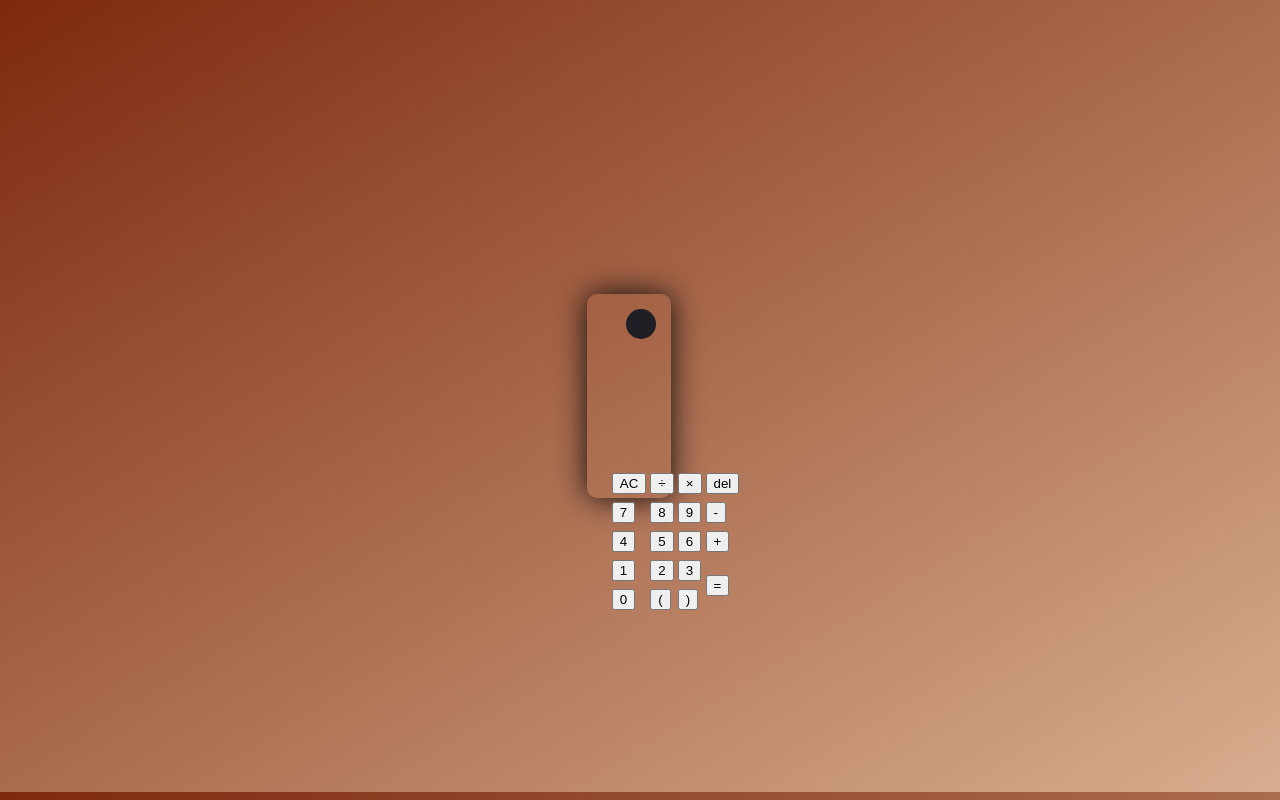
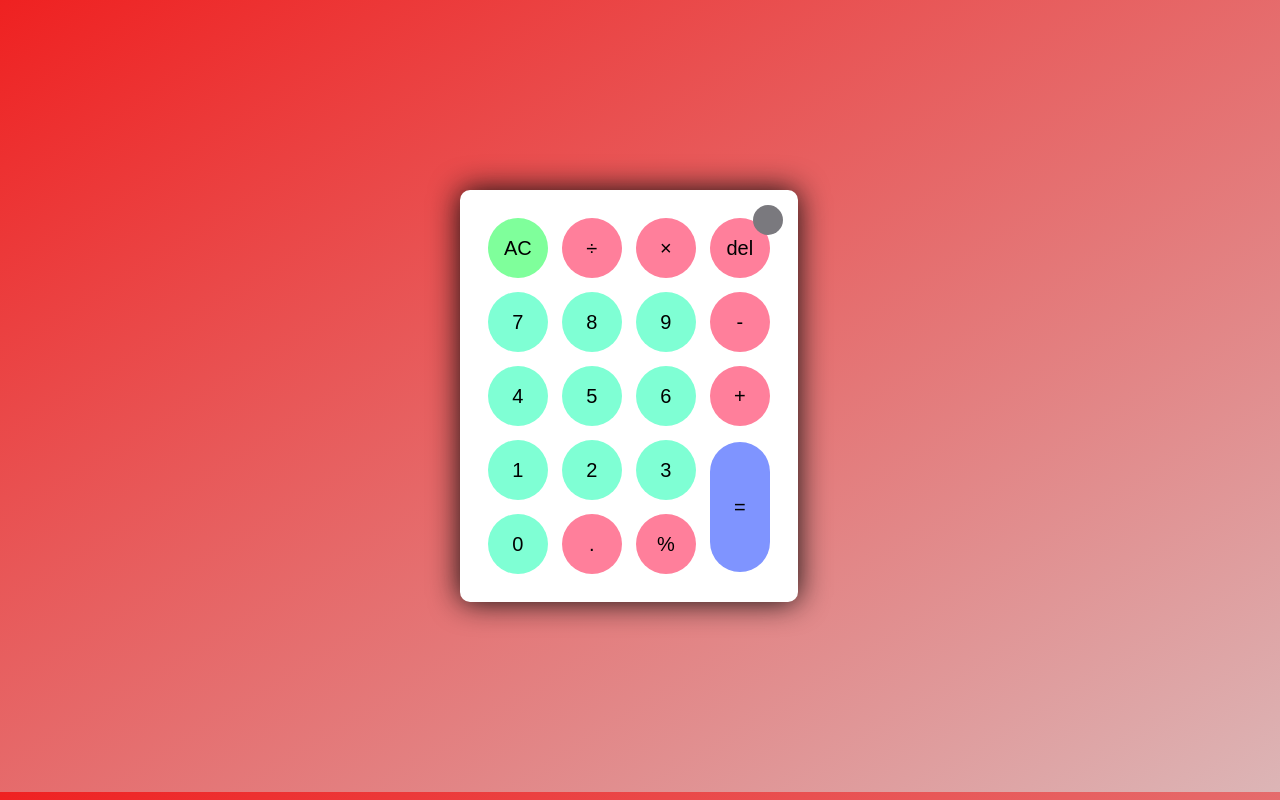
Before and after one commit to Cris2508/Calculator, a plain HTML site: page index.html in a window 1280 px wide. Drawn offline with Linux system fonts and the light colour scheme.

```diff
--- a/_body.scss
+++ b/_body.scss
@@ -1,4 +1,4 @@
 .body {
-  background-image: linear-gradient(to bottom right, #7d290d, #d8ad8f);
+  background-image: linear-gradient(to bottom right, #ef2121, #dcb5b6);
   font-family: Verdana, Geneva, Tahoma, sans-serif;
 }
--- a/_buttons.scss
+++ b/_buttons.scss
@@ -1,9 +1,18 @@
-.buttons {
-  border-radius: 50%;
+button {
+  height: 60px;
+  width: 60px;
   border: 0;
+  border-radius: 30px;
+  margin: 5px;
+  font-size: 20px;
   cursor: pointer;
-  margin: 2px;
-  height: 10px;
-  width: 40px;
-  font-size: 20px;
+  transition: all 200ms ease;
 }
+
+button:hover {
+  transform: scale(1.2);
+}
+
+button#equal {
+  height: 130px;
+}
--- a/_calculator.scss
+++ b/_calculator.scss
@@ -1,5 +1,5 @@
 .calculator {
-  position: relative;
+  position: absolute;
   height: auto;
   width: auto;
   border-radius: 10px;
--- a/_display.scss
+++ b/_display.scss
@@ -1,11 +1,17 @@
 #display {
+  margin: 0 10px;
+  height: 150px;
+  width: auto;
+  max-width: 270px;
   display: flex;
   align-items: flex-end;
   justify-content: flex-end;
-  margin: 0 10px;
-  height: 150px;
-  width: auto;
-  max-width: 200px;
-  font-size: 10px;
+  font-size: 30px;
+  margin-bottom: 10px;
   overflow-x: scroll;
 }
+
+#display::-webkit-scrollbar {
+  display: block;
+  height: 3px;
+}
--- a/_lightTheme.scss
+++ b/_lightTheme.scss
@@ -0,0 +1,27 @@
+.calculator {
+  background-color: white;
+}
+
+.calculator #display {
+  color: pink;
+}
+
+.calculator button#clear {
+  background-color: rgb(127, 255, 155);
+  color: black;
+}
+
+.calculator button.btn-number {
+  background-color: aquamarine;
+  color: black;
+}
+
+.calculator button.btn-operator {
+  background-color: rgb(255, 127, 155);
+  color: black;
+}
+
+.calculator button.btn-equal {
+  background-color: rgb(127, 148, 255);
+  color: black;
+}
--- a/_toggler.scss
+++ b/_toggler.scss
@@ -12,7 +12,7 @@
 }
 
 .theme-toggler.active::before {
-  background-color: rgb(32, 31, 38);
+  background-color: rgb(122, 121, 126);
 }
 
 .theme-toggler::before {
--- a/index.html
+++ b/index.html
@@ -16,7 +16,8 @@
                 <i class="toggler-icon"></i>
             </div>
             <div class="display-screen">
-                <div id="display"></div>
+                <div id="display__buttons"></div>
+                <div id="display__result"></div>
             </div>
             <div class="buttons">
                 <table>
@@ -46,8 +47,8 @@
                     </tr>
                     <tr>
                         <td><button class="btn-number" id="0">0</button></td>
-                        <td><button class="btn-operator" id="(">(</button></td>
-                        <td><button class="btn-operator" id=")">)</button></td>
+                        <td><button class="btn-operator" id="decimal">.</button></td>
+                        <td><button class="btn-operator" id="percentage">%</button></td>
                     </tr>
                 </table>
             </div>
--- a/script.js
+++ b/script.js
@@ -0,0 +1,11 @@
+const displayButtons = document.getElementById("#display__buttons");
+const displayResult = document.getElementById("#display__result");
+const btnOperators = document.querySelectorAll(".btn-operator");
+const btnNumbers = document.querySelectorAll(".btn-number");
+const btnClear = document.getElementById("#clear");
+const btnDivide = document.getElementById("#/");
+const btnTimes = document.getElementById("#*");
+const btnBackspace = document.getElementById("#backspace");
+const btnEqual = document.getElementById("#equal");
+const btnDecimal = document.getElementById("#decimal");
+const btnPercentage = document.getElementById("#percentage");
```
Also changed, not shown: style.css, 1 other file.
